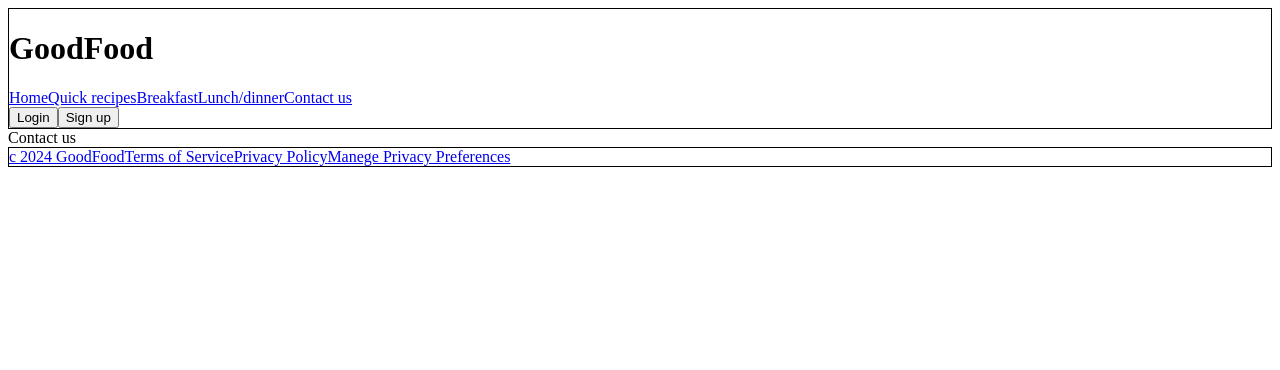
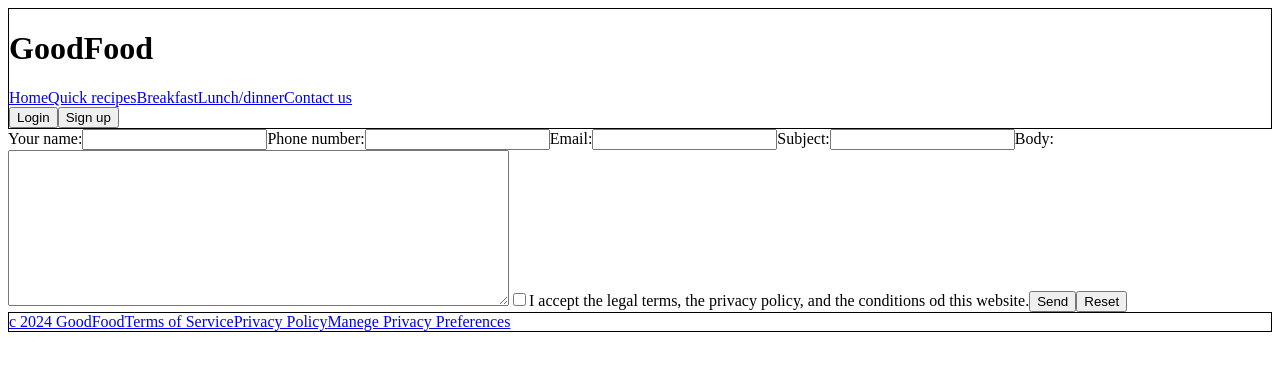
Before and after one commit to avilrod3004/Proyecto4_GoodFood, a React (Vite) app: page /contactus in a window 1280 px wide. Shown: the top 370 px of the page. Built offline with nearby package versions, Linux system fonts and the light colour scheme.

Commit message:
dudas existenciales

```diff
--- a/src/pages/ContactUs.jsx
+++ b/src/pages/ContactUs.jsx
@@ -1,9 +1,125 @@
-import React from 'react';
+import React, {useState} from 'react';
 
 const ContactUs = () => {
+    const initialValues = {
+        name: "",
+        phone: "",
+        email: "",
+        subject: "",
+        body: "",
+        accept: false
+    }
+
+    const [message, setMessage] = useState(initialValues);
+
+    const validateInput = event => {
+        const {name, value, checked, type} = event.target
+
+        if (!value.trim() && name !== "phone") {
+            // mostrar error "El campo ${campo} es obligatorio"
+            console.log(`el campo ${name} esta vacio`);
+        }
+
+        if (name === "email") {
+            const valido = validateEmail(value);
+            if (!valido) {
+                console.log("email no es valido")
+            }
+        }
+
+        if (name === "phone") {
+            const valido = validatePhoneNumber(value)
+            if (!valido) {
+                console.log("phonez no es valido")
+            }
+        }
+
+        setMessage({
+            ...message,
+            [name]: type === "checkbox" ? checked : value
+        })
+    }
+
+    const validateEmail = email => {
+        const regex = /^[a-zA-Z0-9._-]+@[a-zA-Z0-9.-]+\.[a-zA-Z]{2,6}$/;
+        return regex.test(email);
+    }
+
+    const validatePhoneNumber = phoneNumber => {
+        const regex = /^(\d{3}\s?\d{3}\s?\d{3}|\d{9})$/;
+        return regex.test(phoneNumber);
+    }
+
+    const send = event => {
+        event.preventDefault();
+        console.log(validateMessage ? "hay campos vacios" : "ok")
+    }
+
+    const validateMessage = () => {
+        console.log(message)
+        console.log(Object.values(message))
+        return Object.values(message).includes("")
+    }
+
     return (
         <>
-            Contact us
+            <form action="" onSubmit={send}>
+                <label htmlFor="name">
+                    Your name:
+                    <input
+                        type="text"
+                        name="name"
+                        value={message.name}
+                        onChange={validateInput}/>
+                </label>
+
+                <label htmlFor="phone">
+                    Phone number:
+                    <input
+                        type="tel"
+                        name="phone"
+                        value={message.phone}
+                        onChange={validateInput}/>
+                </label>
+
+                <label htmlFor="email">
+                    Email:
+                    <input
+                        type="email"
+                        name="email"
+                        value={message.email}
+                        onChange={validateInput}/>
+                </label>
+
+                <label htmlFor="subject">
+                    Subject:
+                    <input
+                        type="text"
+                        name="subject"
+                        value={message.subject}
+                        onChange={validateInput}/>
+                </label>
+
+                <label htmlFor="body">
+                    Body:
+                    <textarea
+                        name="body"
+                        id="body"
+                        cols="60"
+                        rows="10"
+                        value={message.body}
+                        onChange={validateInput}/>
+                </label>
+
+                <input
+                    type="checkbox"
+                    name="accept"
+                    checked={message.accept}
+                    onChange={validateInput}/>I accept the legal terms, the privacy policy, and the conditions od this website.
+
+                <button type="submit">Send</button>
+                <button type="reset">Reset</button>
+            </form>
         </>
     );
 };
```
